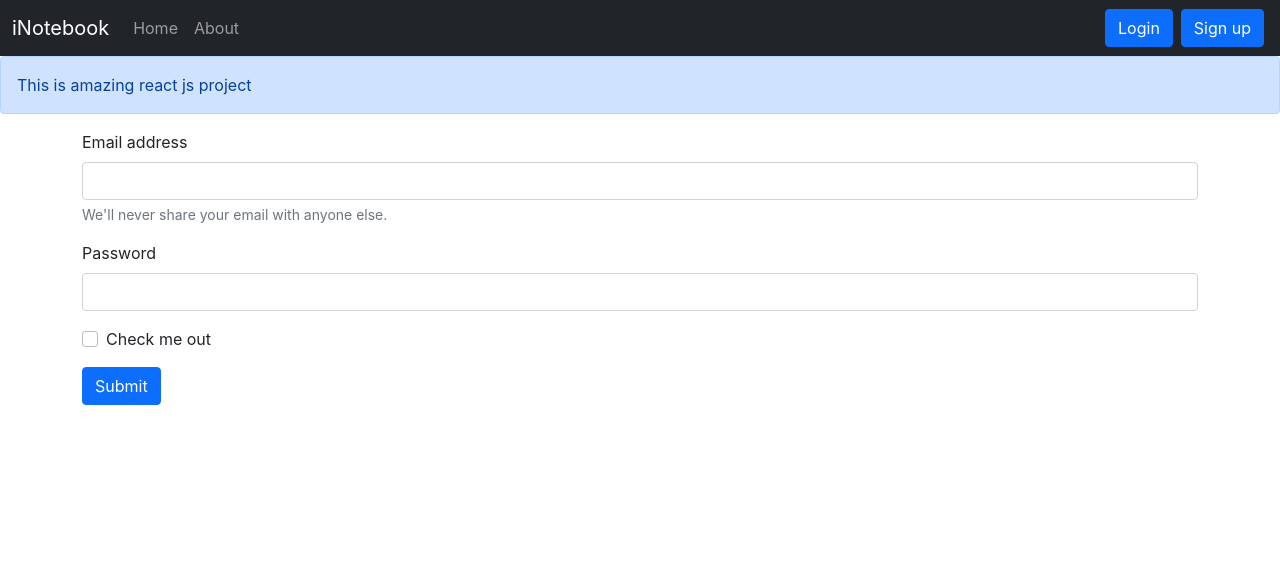
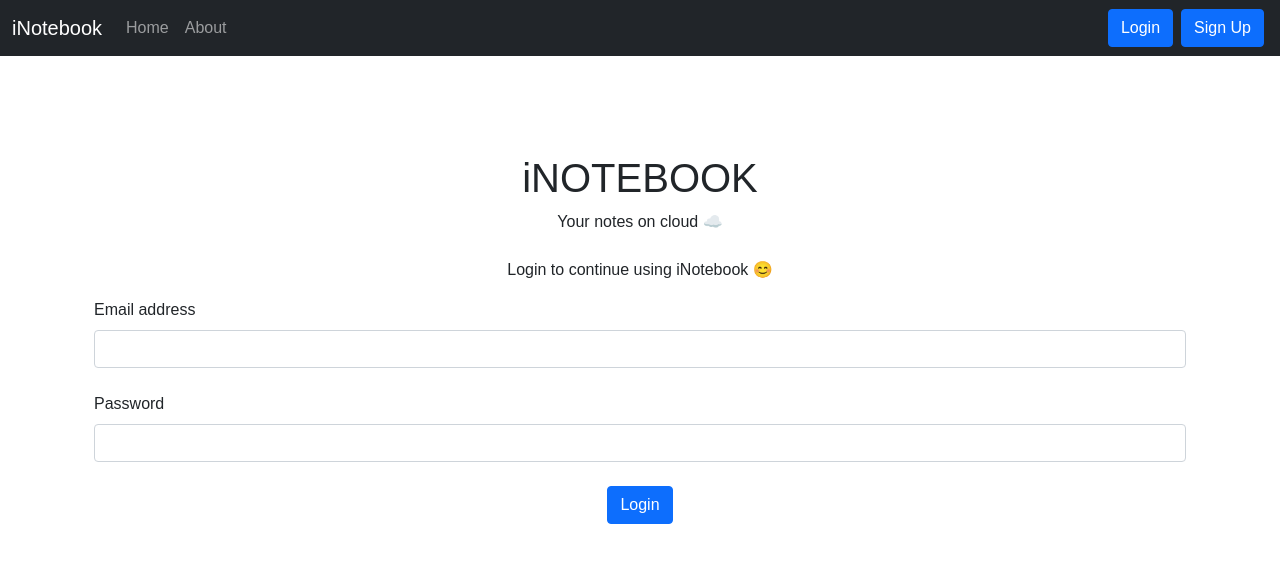
Before and after one commit to Sajid-tech/iNoteBook-React, a React (Create React App) app: page /login in a window 1280 px wide. Shown: the top 562 px of the page. Built offline with nearby package versions, Linux system fonts and the light colour scheme.

Commit message:
fixing some issue

```diff
--- a/src/App.js
+++ b/src/App.js
@@ -11,21 +11,34 @@ import NoteState from './context/notes/NoteState';
 import Alert from './components/Alert';
 import Login from './components/Login';
 import Signup from './components/Signup';
+import { useState } from 'react';
 
 function App() {
+  const [alert, setAlert] = useState(null);
+
+  const showAlert = (message, type) => {
+    setAlert({
+      msg: message,
+      type: type
+    })
+    setTimeout(() => {
+      setAlert(null);
+    }, 1500);
+  }
+
   return (
     <>
       <NoteState>
         <Router>
 
           <Navbar />
-          <Alert message='This is amazing react js project' />
+          <Alert alert={alert} />
           <div className="container">
             <Routes>
-              <Route exact path='/home' element={<Home />} />
+              <Route exact path='/home' element={<Home showAlert={showAlert} />} />
               <Route exact path='/about' element={<About />} />
-              <Route exact path='/login' element={<Login />} />
-              <Route exact path='/signup' element={<Signup />} />
+              <Route exact path='/login' element={<Login showAlert={showAlert} />} />
+              <Route exact path='/signup' element={<Signup showAlert={showAlert} />} />
 
 
             </Routes>
--- a/src/components/AddNote.js
+++ b/src/components/AddNote.js
@@ -1,6 +1,6 @@
 import React, { useState, useContext } from 'react'
 import noteContext from '../context/notes/noteContext'
-const AddNote = () => {
+const AddNote = (props) => {
     const context = useContext(noteContext)
     const { addNote } = context
 
@@ -10,6 +10,7 @@ const AddNote = () => {
         e.preventDefault();
         addNote(note.title, note.description, note.tag);
         setNote({ title: "", description: "", tag: "" })
+        props.showAlert("Added note succesfully", "success")
     }
     const onChange = (e) => {
         setNote({ ...note, [e.target.name]: e.target.value })
--- a/src/components/Alert.js
+++ b/src/components/Alert.js
@@ -1,12 +1,19 @@
 import React from 'react'
 
-const Alert = (props) => {
+function Alert(props) {
 
+    const capitalize = (word) => {
+        if (word === 'danger') {
+            word = 'error'
+        }
+        const lower = word.toLowerCase();
+        return lower.charAt(0).toUpperCase() + lower.slice(1);
+    }
     return (
-        <div>
-            <div className="alert alert-primary" role="alert">
-                {props.message}
-            </div>
+        <div style={{ height: '50px' }}>
+            {props.alert && <div className={`alert alert-${props.alert.type} alert-dismissible fade show`} role="alert">
+                <strong>{capitalize(props.alert.type)}</strong>: {props.alert.msg}
+            </div>}
         </div>
     )
 }
--- a/src/components/Home.js
+++ b/src/components/Home.js
@@ -3,12 +3,12 @@ import Notes from './Notes';
 
 
 
-function Home() {
-
+function Home(props) {
+    const { showAlert } = props
     return (
         <div>
 
-            <Notes />
+            <Notes showAlert={showAlert} />
         </div>
     )
 }
--- a/src/components/Login.js
+++ b/src/components/Login.js
@@ -1,7 +1,7 @@
 import React, { useState } from 'react'
 import { useNavigate } from 'react-router-dom'
 
-const Login = () => {
+const Login = (props) => {
     const [credentials, setCredentials] = useState({ email: '', password: '' })
 
     let navigate = useNavigate()
@@ -21,11 +21,13 @@ const Login = () => {
         if (json.success) {
             //save the auth token and redirect
             localStorage.setItem('token', json.authtoken)
+
+            props.showAlert("Logged in Successfully", "success")
             navigate('/home')
 
         }
         else {
-            alert('invalid credentials')
+            props.showAlert("Invalid Details", "danger")
         }
     }
     const onChange = (e) => {
@@ -33,22 +35,35 @@ const Login = () => {
     }
     return (
         <div>
+
+            <div className="text-center mt-5 mb-4">
+                <h1>iNOTEBOOK</h1>
+                <p>Your notes on cloud ☁️ </p>
+            </div>
+
+            <p className='text-center'>Login to continue using iNotebook 😊</p>
+            <div className="container form ">
                 <form onSubmit={handleSumbit}>
-                <div className="mb-3">
+
+                    <div className=" mb-4  ">
                         <label htmlFor="email" className="form-label">Email address</label>
                         <input type="email" className="form-control" value={credentials.email} onChange={onChange} id="email" name='email' aria-describedby="emailHelp" />
-                    <div id="emailHelp" className="form-text">We'll never share your email with anyone else.</div>
+
                     </div>
-                <div className="mb-3">
+                    <div className="mb-4 ">
                         <label htmlFor="password" className="form-label">Password</label>
                         <input type="password" className="form-control" value={credentials.password} onChange={onChange} id="password" name='password' />
                     </div>
-                <div className="mb-3 form-check">
-                    <input type="checkbox" className="form-check-input" id="exampleCheck1" />
-                    <label className="form-check-label" htmlFor="exampleCheck1">Check me out</label>
+
+
+                    <div className="text-center">
+                        <button type="submit" className="btn btn-primary" >Login</button>
                     </div>
-                <button type="submit" className="btn btn-primary" >Submit</button>
                 </form>
+            </div>
+
+
+
         </div>
     )
 }
--- a/src/components/Navbar.js
+++ b/src/components/Navbar.js
@@ -1,12 +1,19 @@
 import React, { useEffect } from 'react'
-import { Link, useLocation } from 'react-router-dom'
+import { Link, useLocation, useNavigate } from 'react-router-dom'
 
 const Navbar = () => {
     let location = useLocation();
     useEffect(() => {
         console.log(location.pathname)
     }, [location])
+
+    let navigate = useNavigate()
+    const handleLogout = () => {
+        localStorage.removeItem('token')
+        navigate('/login')
+    }
     return (
+
         <nav className="navbar navbar-expand-lg navbar-dark bg-dark" >
             <div className="container-fluid">
                 <Link className="navbar-brand" to="/">iNotebook</Link>
@@ -25,10 +32,10 @@ const Navbar = () => {
 
 
                     </ul>
-                    <form className="d-flex">
+                    {!localStorage.getItem('token') ? <form className="d-flex">
                         <Link className='btn btn-primary mx-1' to='/login' role='button'>Login</Link>
-                        <Link className='btn btn-primary mx-1' to='/signup' role='button'>Sign up</Link>
-                    </form>
+                        <Link className='btn btn-primary mx-1' to='/signup' role='button'>Sign Up</Link>
+                    </form> : < button onClick={handleLogout} className='btn btn-primary'>Log Out</button>}
                 </div>
             </div>
         </nav>
--- a/src/components/NoteItem.js
+++ b/src/components/NoteItem.js
@@ -13,8 +13,19 @@ const NoteItem = (props) => {
                 <div className="card-body">
                     <div className="d-flex align-items-center">
                         <h5 className="card-title">{note.title}</h5>
-                        <i className="fa-regular fa-trash-can mx-2" onClick={() => { deleteNote(note._id) }}></i>
-                        <i className="fa-solid fa-pen-to-square mx-2" onClick={() => { updateNote(note) }} ></i>
+                        <i className="fa-regular fa-trash-can mx-2" onClick={() => {
+                            deleteNote(note._id);
+                            props.showAlert("Deleted Succesfully", 'success')
+
+                        }}>
+
+                        </i>
+                        <i className="fa-solid fa-pen-to-square mx-2" onClick={() => {
+                            updateNote(note);
+
+                        }} >
+
+                        </i>
                     </div>
                     <p className="card-text">{note.description}</p>
 
--- a/src/components/Signup.js
+++ b/src/components/Signup.js
@@ -1,7 +1,7 @@
 import React, { useState } from 'react'
 import { useNavigate } from 'react-router-dom'
 
-const Signup = () => {
+const Signup = (props) => {
     const [credentials, setCredentials] = useState({ name: '', email: '', password: '', cpassword: '' })
     let navigate = useNavigate()
     const handleSumbit = async (e) => {
@@ -22,15 +22,25 @@ const Signup = () => {
 
             //save the auth token and redirect
             localStorage.setItem('token', json.authtoken)
+
+            props.showAlert("Account Created Successfully", "success")
             navigate('/home')
         } else {
-            alert('Invalid credentials')
+            props.showAlert("Invalid Credentials", "danger")
         }
     }
     const onChange = (e) => {
         setCredentials({ ...credentials, [e.target.name]: e.target.value })
     }
     return (
+        <>
+
+            <div className="text-center mt-5 mb-4">
+                <h1>iNOTEBOOK</h1>
+                <p>Your notes on cloud ☁️ </p>
+            </div>
+
+            <p className='text-center'>New to iNotebook? 👉🏻Create a new account here!</p>
             <div className='container'>
                 <form onSubmit={handleSumbit}>
                     <div className="mb-3">
@@ -50,10 +60,12 @@ const Signup = () => {
                         <label htmlFor="cpassword" className="form-label">Confirm Password</label>
                         <input type="password" className="form-control" id="cpassword" name='cpassword' onChange={onChange} minLength={5} required />
                     </div>
-
-                <button type="submit" className="btn btn-primary">Submit</button>
+                    <div className="text-center">
+                        <button type="submit" className="btn btn-primary">Sign Up</button>
+                    </div>
                 </form>
             </div>
+        </>
     )
 }
 
--- a/src/index.css
+++ b/src/index.css
@@ -1,12 +1,18 @@
-body {
+/* body {
   margin: 0;
   font-family: -apple-system, BlinkMacSystemFont, 'Segoe UI', 'Roboto', 'Oxygen',
     'Ubuntu', 'Cantarell', 'Fira Sans', 'Droid Sans', 'Helvetica Neue',
     sans-serif;
   -webkit-font-smoothing: antialiased;
   -moz-osx-font-smoothing: grayscale;
+} */
+/* font family changed upper font is the pre built in */
+body {
+  margin: 0;
+  font-family: cursive, sans-serif;
+  -webkit-font-smoothing: antialiased;
+  -moz-osx-font-smoothing: grayscale;
 }
-
 code {
   font-family: source-code-pro, Menlo, Monaco, Consolas, 'Courier New',
     monospace;
```
Also changed, not shown: src/components/Notes.js (+10 -3 lines). Lines whose indentation alone changed are shown as unchanged.
